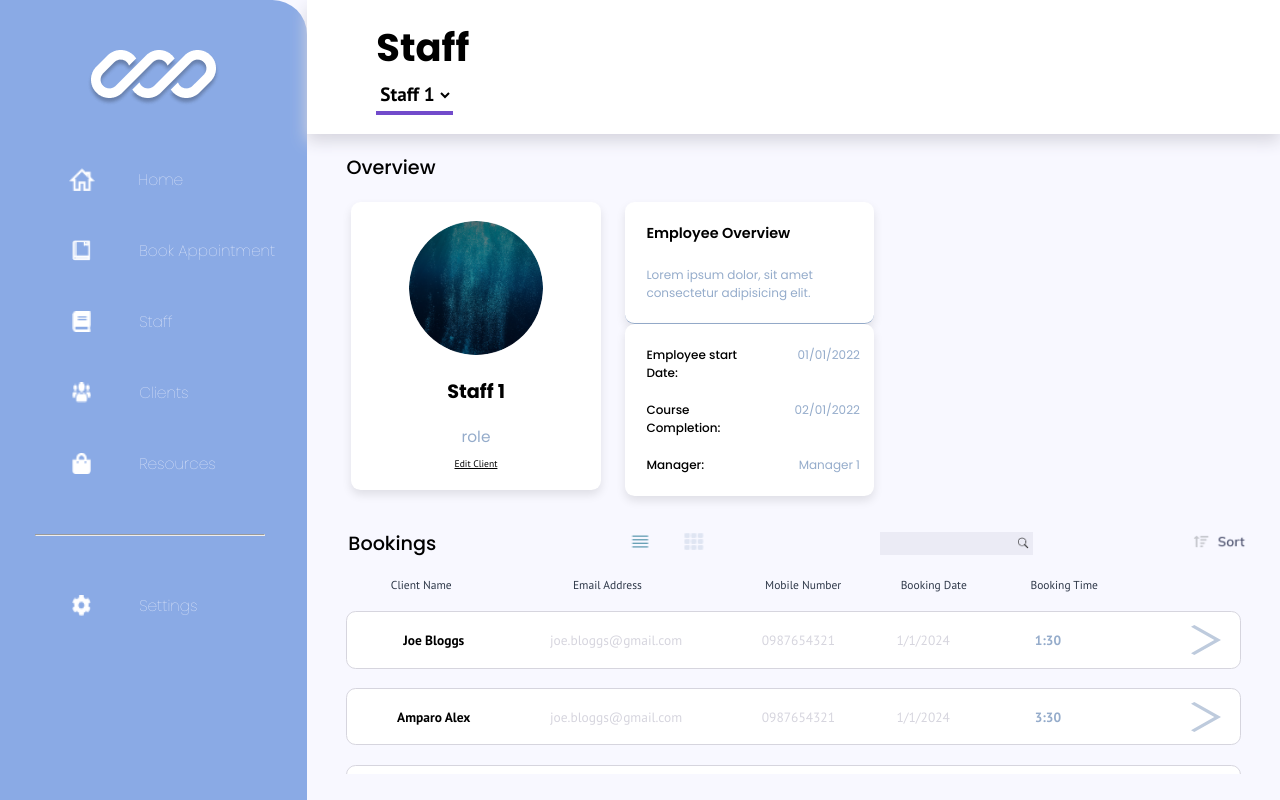
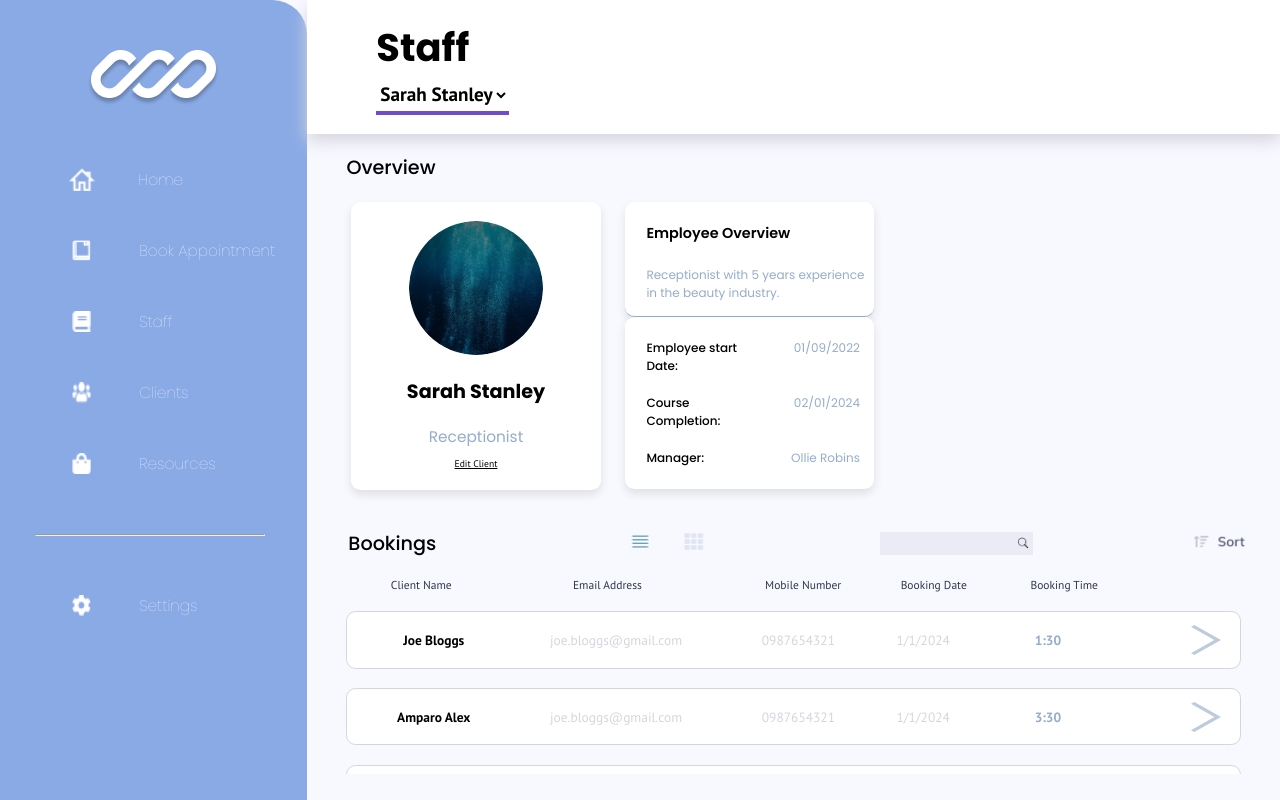
Before and after one commit to nology-tech/verde-client-project, a React (Vite) app: page /staff in a window 1280 px wide. Built offline with nearby package versions, Linux system fonts and the light colour scheme.

Commit message:
edited staff info so card changes

```diff
--- a/src/components/Header/Header.scss
+++ b/src/components/Header/Header.scss
@@ -88,7 +88,7 @@
       justify-self: flex-end;
       margin-left: 3rem;
       height: 2rem;
-      width: 4rem;
+      width: max-content;
       border: none;
       outline: 0;
       font-weight: bold;
--- a/src/components/StaffProfileCard/StaffProfileCard.scss
+++ b/src/components/StaffProfileCard/StaffProfileCard.scss
@@ -47,6 +47,7 @@
       font-size: 0.625rem;
       font-weight: 400;
       color: $clr-secondary-dk;
+      height: 1.5rem;
 
       &--dark{
         color: $clr-white;
@@ -60,7 +61,7 @@
     border-radius: 0.5rem;
     box-shadow: 0 0.25rem 0.5rem rgba(0, 0, 0, 0.1);
     display: grid;
-    grid-template-columns: 1fr 1fr;
+    grid-template-columns: 1fr 1.5fr;
     gap: 0.625rem;
 
     &--dark{
@@ -114,7 +115,7 @@
     .information {
       gap: 0rem;
       padding: 0.625rem;
-      height: 100%;
+
 
       &__content {
         padding-right: 0.625rem;
--- a/src/data/StaffNavList.ts
+++ b/src/data/StaffNavList.ts
@@ -3,47 +3,47 @@
 export const StaffList = [
   {
     id: 1,
-    name: "Staff 1",
-    start: "01/01/2022",
-    courseEnd: "02/01/2022",
-    manager: "Manager 1",
-    role: "role",
-    description: "Lorem ipsum dolor, sit amet consectetur adipisicing elit.",
+    name: "Sarah Stanley",
+    start: "01/09/2022",
+    courseEnd: "02/01/2024",
+    manager: "Ollie Robins",
+    role: "Receptionist",
+    description: "Receptionist with 5 years experience in the beauty industry.",
   },
   {
     id: 2,
-    name: "Staff 2",
-    start: "01/01/2022",
-    courseEnd: "02/01/2022",
-    manager: "Manager 1",
-    role: "role",
-    description: "Lorem ipsum dolor, sit amet consectetur adipisicing elit.",
+    name: "April Orr",
+    start: "09/23/2021",
+    courseEnd: "12/06/2024",
+    manager: "Charlie Richardson",
+    role: "Apprentice",
+    description: "Completing a qualification in Skin and Hair treatments.",
   },
   {
     id: 3,
-    name: "Staff 3",
-    start: "01/01/2022",
-    courseEnd: "02/01/2022",
-    manager: "Manager 1",
-    role: "role",
-    description: "Lorem ipsum dolor, sit amet consectetur adipisicing elit.",
+    name: "Levi Taylor",
+    start: "06/03/2020",
+    courseEnd: "30/06/2024",
+    manager: "Ollie Robins",
+    role: "Stylist",
+    description: "Stylist with 3 years experience.",
   },
   {
     id: 4,
-    name: "Staff 4",
-    start: "01/01/2022",
-    courseEnd: "02/01/2022",
-    manager: "Manager 1",
-    role: "role",
-    description: "Lorem ipsum dolor, sit amet consectetur adipisicing elit.",
+    name: "Lowri Chavez",
+    start: "16/08/2022",
+    courseEnd: "13/12/2024",
+    manager: "Charlie Richardson",
+    role: "Lead Technician",
+    description: "Beautician with 10 years experience.",
   },
   {
     id: 5,
-    name: "Staff 5",
-    start: "01/01/2022",
-    courseEnd: "02/01/2022",
-    manager: "Manager 1",
-    role: "role",
-    description: "Lorem ipsum dolor, sit amet consectetur adipisicing elit.",
+    name: "Sam Joyce",
+    start: "01/01/2020",
+    courseEnd: "31/12/2024",
+    manager: "Ollie Robins",
+    role: "Senior Stylist",
+    description: "Owner with 20+ experience in the beauty industry.",
   },
 ];
--- a/src/pages/Staff/Staff.tsx
+++ b/src/pages/Staff/Staff.tsx
@@ -19,7 +19,7 @@ type StaffProps = {
 };
 
 const Staff = ({ variant }: StaffProps) => {
-  const [dropDown, setDropDown] = useState<string>("Staff 1");
+  const [dropDown, setDropDown] = useState<string>("Sarah Stanley");
   const [searchTerm, setSearchTerm] = useState<string>("");
 
   const handleDropDown = (event: ChangeEvent<HTMLSelectElement>) => {
```
